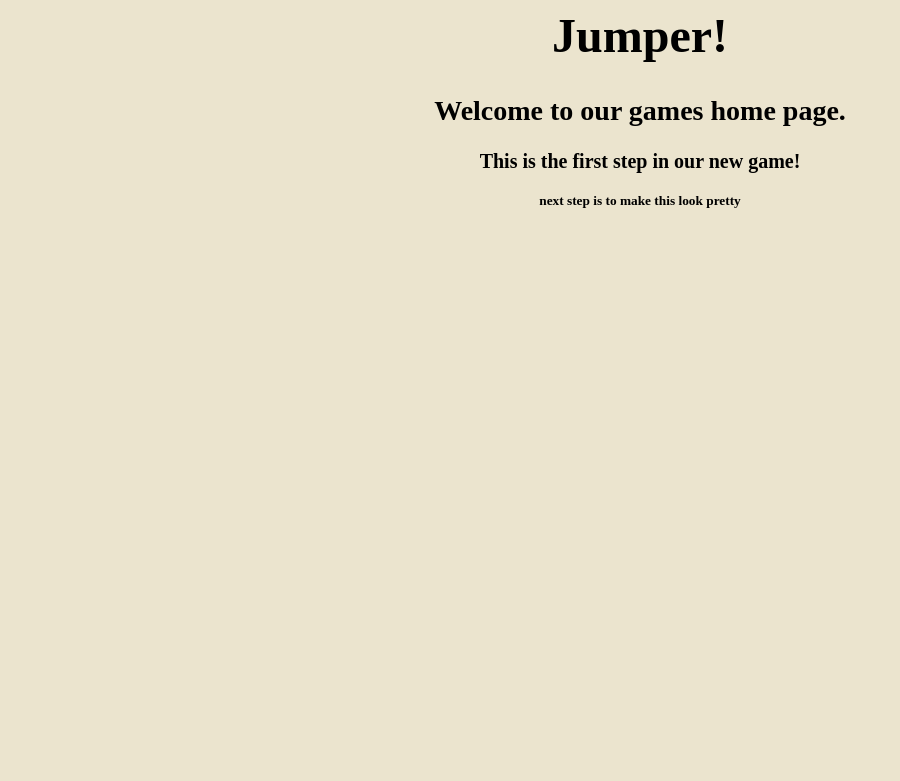
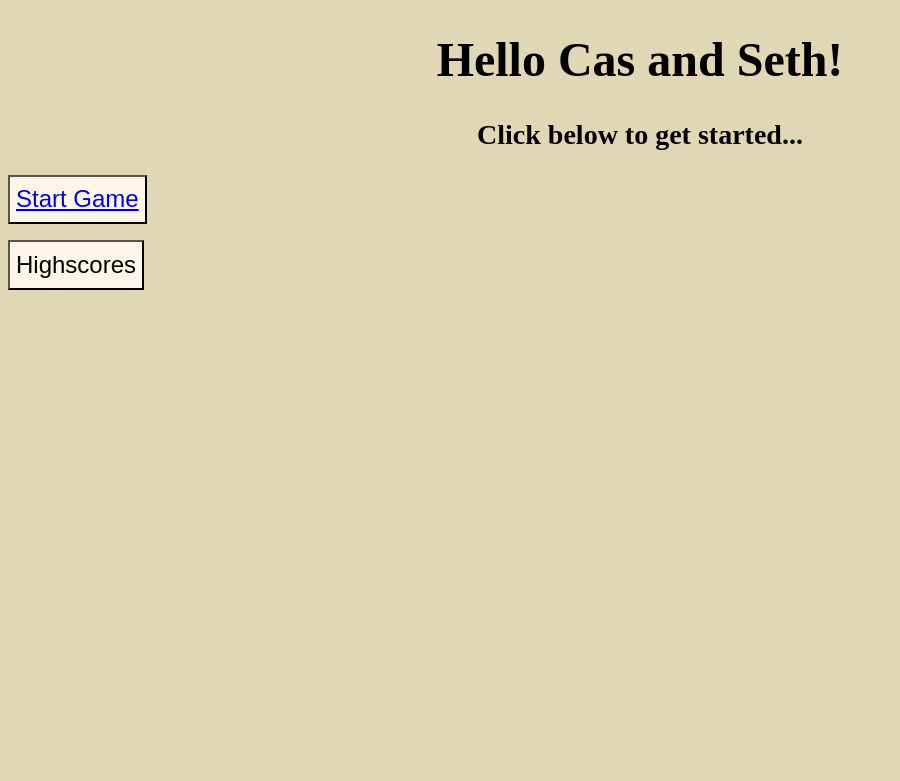
Before and after one commit to Beefman64/zeeet, a Flask app: page / in a window 1280 px wide. Shown: the top 781 px of the page, without its empty margins (0-900 px from the left). Run offline with Flask 2, Linux system fonts and the light colour scheme.

Commit message:
changed menu to opening page and linked button to game page

```diff
--- a/app.py
+++ b/app.py
@@ -3,11 +3,11 @@ from flask import Flask, render_template
 app = Flask(__name__)
 
 
-@app.route("/")
+@app.route("/gamePage")
 def home():
     return render_template('homepage.html')
 
-@app.route('/menu')
+@app.route('/')
 def game_menu():
     # return HTML and CSS for game menu
     #return '<h1>Welcome to my game menu!</h1>'
--- a/static/style.css
+++ b/static/style.css
@@ -1,5 +1,5 @@
 body {
-    background-color:rgba(194, 175, 105, 0.325);
+    background-color:rgba(194, 175, 105, 0.499);
     color: rgb(0, 0, 0);
   }
 
@@ -15,7 +15,7 @@ body {
     color: black;
     block-size: 3cap;
     font-family: Arial, Helvetica, sans-serif;
-    font-size: larger;
+    font-size: x-large;
   }
 
   h2{
--- a/templates/menu.html
+++ b/templates/menu.html
@@ -5,9 +5,12 @@
     <link rel="stylesheet" href="{{ url_for('static', filename='style.css') }}">
   </head>
   <body>
-    <h1>Welcome to our game menu!</h1>
+    <h1>Hello Cas and Seth!</h1>
     <h2>Click below to get started...</h2>
-    <button id="start-game-btn">Start Game</button>
+    <button>
+        <a href="http://127.0.0.1:5000/gamePage">Start Game</a>
+      </button>
+
     <p></p>
     <button id="high_scores_btn">Highscores</button>
 
```
